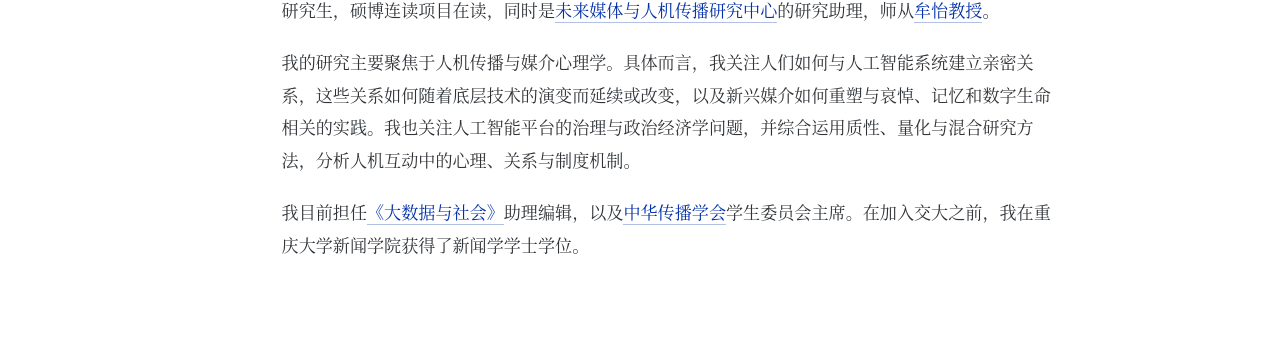
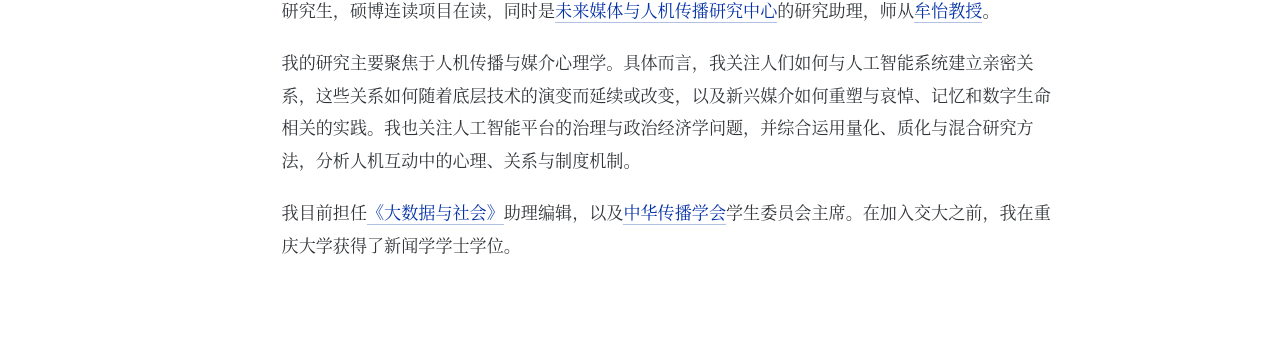
Before and after one commit to jianfenglan/jianfenglan.github.io, a Jekyll site: the page built from _pages/about.md, in a window 1280 px wide and 1209 px high. Shown: the part 645-988 px from the top of the window. Built offline with Jekyll 4.4.1, drawn with Linux system fonts in a browser that asks for light colours.

Commit message:
Revise research focus and academic background in about page
Corrected the order of qualitative and quantitative research methods in the research focus description. Updated the academic background for clarity.

```diff
--- a/_pages/about.md
+++ b/_pages/about.md
@@ -49,8 +49,8 @@ redirect_from:
 
 <p class="cn">你好，我是Jeff。我研究人与机器，以及二者间产生的复杂情感。我是上海交通大学传播学专业的博士研究生，硕博连读项目在读，同时是<a href="https://cfmhmc.github.io/" target="_blank">未来媒体与人机传播研究中心</a>的研究助理，师从<a href="https://cfmhmc.github.io/yimou.github.io/" target="_blank">牟怡教授</a>。</p>
 
-<p>我的研究主要聚焦于人机传播与媒介心理学。具体而言，我关注人们如何与人工智能系统建立亲密关系，这些关系如何随着底层技术的演变而延续或改变，以及新兴媒介如何重塑与哀悼、记忆和数字生命相关的实践。我也关注人工智能平台的治理与政治经济学问题，并综合运用质性、量化与混合研究方法，分析人机互动中的心理、关系与制度机制。</p>
+<p>我的研究主要聚焦于人机传播与媒介心理学。具体而言，我关注人们如何与人工智能系统建立亲密关系，这些关系如何随着底层技术的演变而延续或改变，以及新兴媒介如何重塑与哀悼、记忆和数字生命相关的实践。我也关注人工智能平台的治理与政治经济学问题，并综合运用量化、质化与混合研究方法，分析人机互动中的心理、关系与制度机制。</p>
 
-<p>我目前担任<a href="https://journals.sagepub.com/home/bds" target="_blank">《大数据与社会》</a>助理编辑，以及<a href="https://www.chinesecommunicationstudies.com/" target="_blank">中华传播学会</a>学生委员会主席。在加入交大之前，我在重庆大学新闻学院获得了新闻学学士学位。</p>
+<p>我目前担任<a href="https://journals.sagepub.com/home/bds" target="_blank">《大数据与社会》</a>助理编辑，以及<a href="https://www.chinesecommunicationstudies.com/" target="_blank">中华传播学会</a>学生委员会主席。在加入交大之前，我在重庆大学获得了新闻学学士学位。</p>
 
 </div>
```
